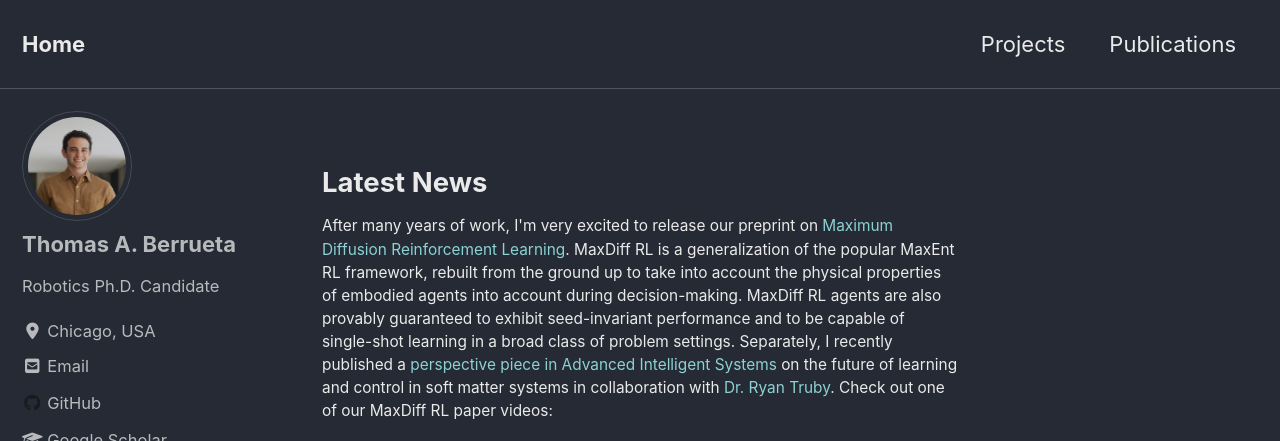
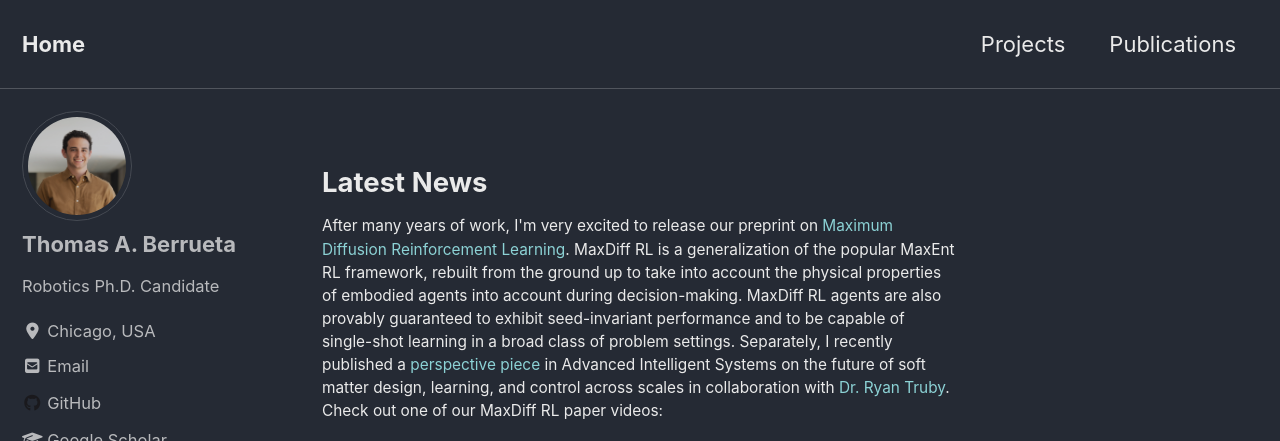
Before and after one commit to tberrueta/tberrueta.github.io, a Jekyll site: the page built from index.html, in a window 1280 px wide and 900 px high, cut to the strip 0-441 px from the top of the window. Built offline with Jekyll 4.4.1, drawn with Linux system fonts in a browser that asks for light colours; cached includes are drawn as plain includes; nearby versions of some CDN libraries; the list of posts is cut into pages by our own code.

Commit message:
update text in index

```diff
--- a/index.html
+++ b/index.html
@@ -6,7 +6,7 @@
 <body>
 
 <h2>Latest News</h2>
-  <p style="font-size: 70%">After many years of work, I'm very excited to release our preprint on <a href="https://arxiv.org/abs/2309.15293">Maximum Diffusion Reinforcement Learning</a>. MaxDiff RL is a generalization of the popular MaxEnt RL framework, rebuilt from the ground up to take into account the physical properties of embodied agents into account during decision-making. MaxDiff RL agents are also provably guaranteed to exhibit seed-invariant performance and to be capable of single-shot learning in a broad class of problem settings. Separately, I recently published a <a href="https://onlinelibrary.wiley.com/doi/full/10.1002/aisy.202300111">perspective piece in Advanced Intelligent Systems</a> on the future of learning and control in soft matter systems in collaboration with <a href="https://sites.northwestern.edu/roboticmatterlab/">Dr. Ryan Truby</a>. Check out one of our MaxDiff RL paper videos:
+  <p style="font-size: 70%">After many years of work, I'm very excited to release our preprint on <a href="https://arxiv.org/abs/2309.15293">Maximum Diffusion Reinforcement Learning</a>. MaxDiff RL is a generalization of the popular MaxEnt RL framework, rebuilt from the ground up to take into account the physical properties of embodied agents into account during decision-making. MaxDiff RL agents are also provably guaranteed to exhibit seed-invariant performance and to be capable of single-shot learning in a broad class of problem settings. Separately, I recently published a <a href="https://onlinelibrary.wiley.com/doi/full/10.1002/aisy.202300111">perspective piece</a>  in Advanced Intelligent Systems on the future of soft matter design, learning, and control across scales in collaboration with <a href="https://sites.northwestern.edu/roboticmatterlab/">Dr. Ryan Truby</a>. Check out one of our MaxDiff RL paper videos:
 
   <br>
   <br>
```
